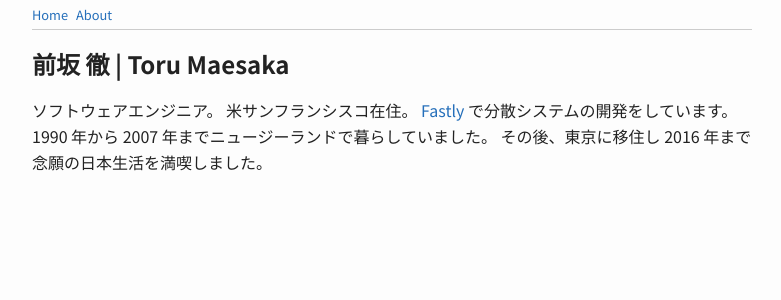
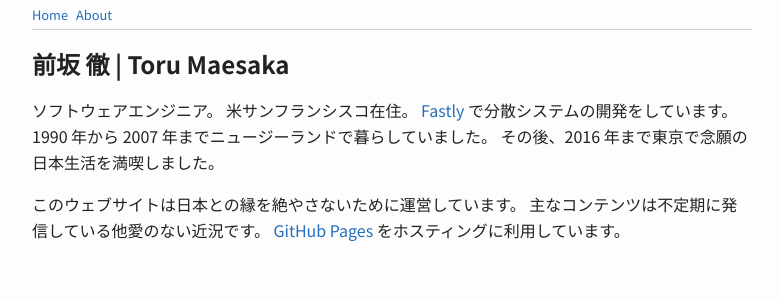
Before and after one commit to toru/ep.torumk.com, a Jekyll site: the page built from about.md, in a window 1280 px wide. Shown: the top 300 px of the page, without its empty margins (248-1029 px from the left). Built offline with Jekyll 4.4.1, drawn with Linux system fonts in a browser that asks for light colours.

Commit message:
about: explain the motivation behind this website

```diff
--- a/about.md
+++ b/about.md
@@ -8,4 +8,8 @@ is_post: true
 米サンフランシスコ在住。
 [Fastly](https://www.fastly.com/) で分散システムの開発をしています。
 1990 年から 2007 年までニュージーランドで暮らしていました。
-その後、東京に移住し 2016 年まで念願の日本生活を満喫しました。
+その後、2016 年まで東京で念願の日本生活を満喫しました。
+
+このウェブサイトは日本との縁を絶やさないために運営しています。
+主なコンテンツは不定期に発信している他愛のない近況です。
+[GitHub Pages](https://pages.github.com/) をホスティングに利用しています。
```
